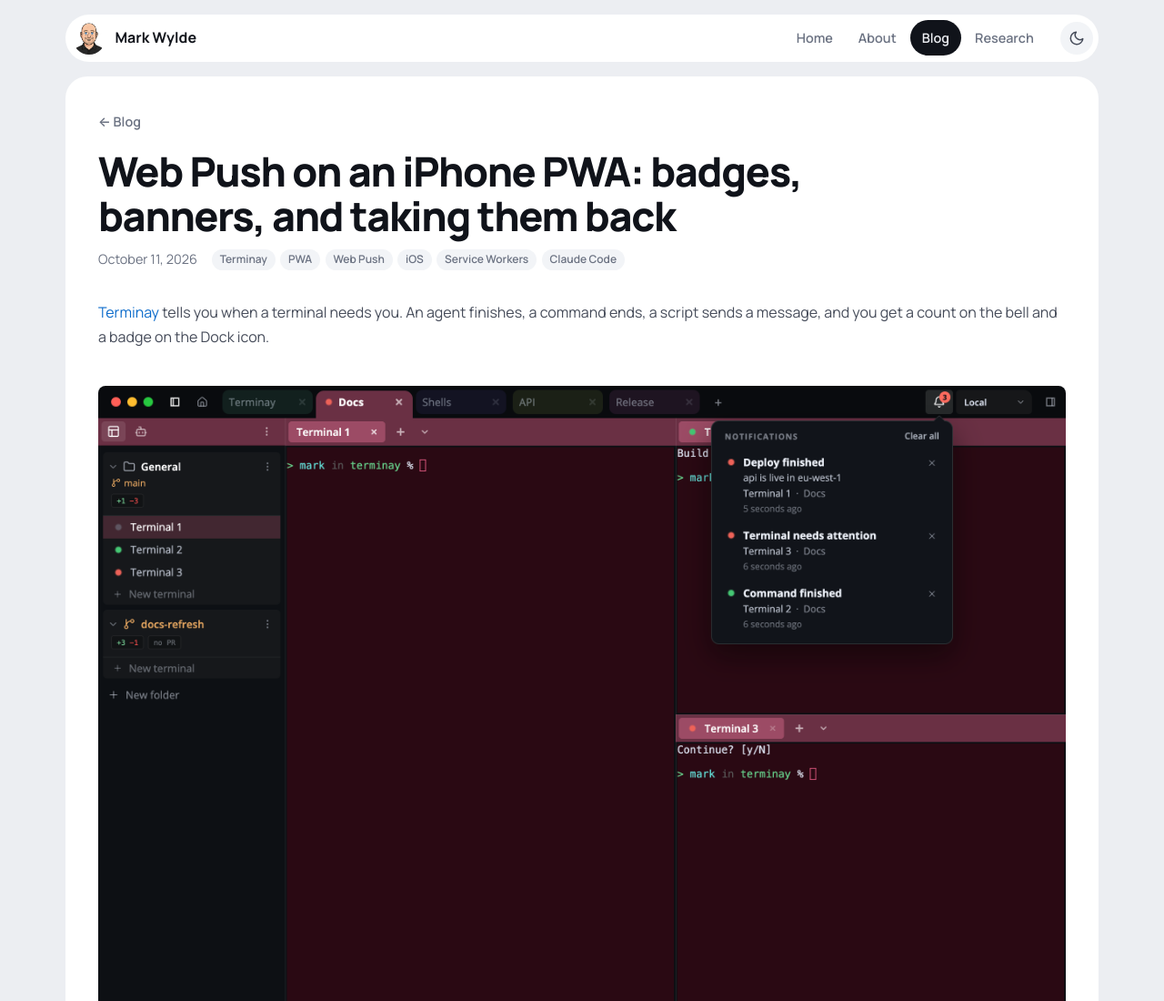
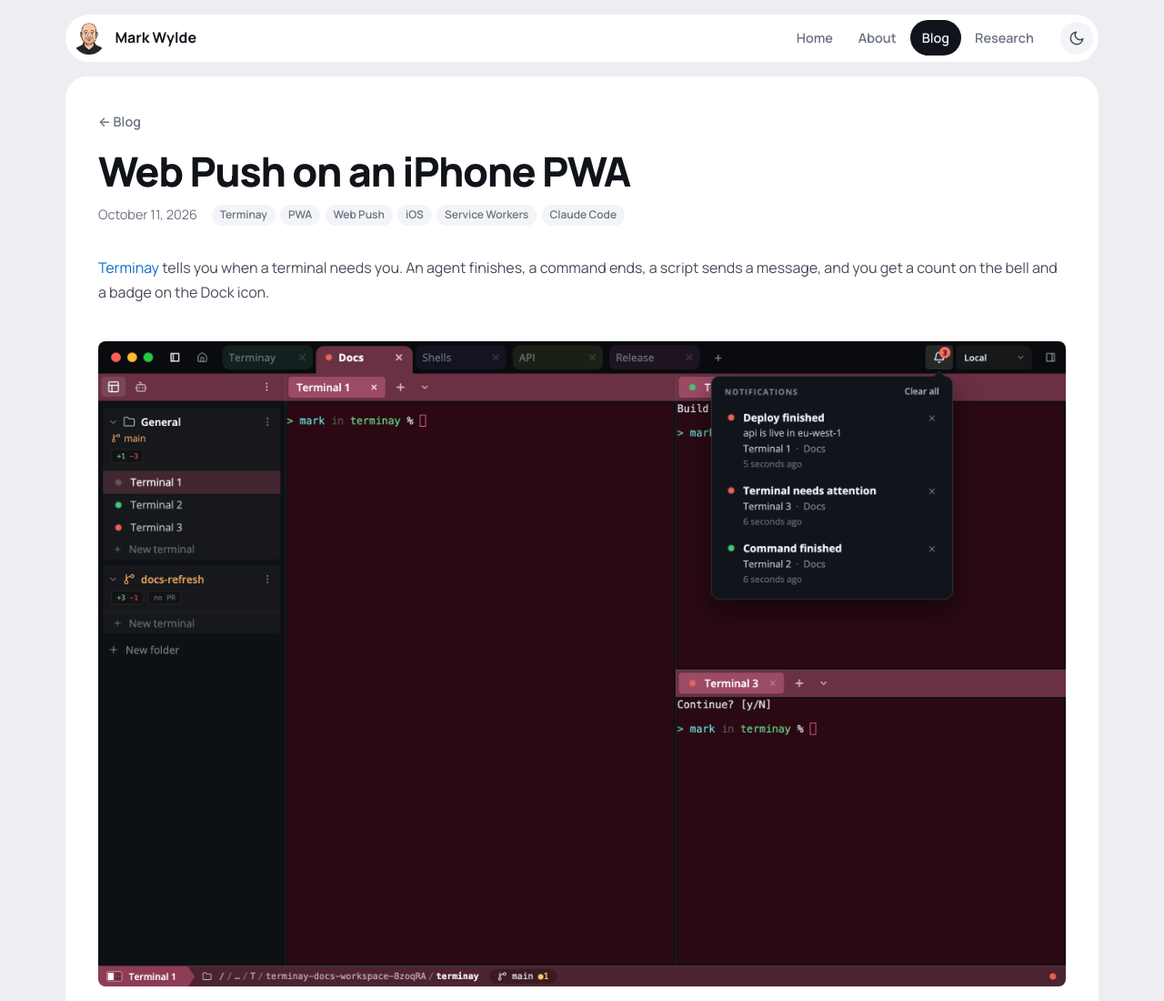
Before and after one commit to markwylde/markwylde.github.io, an Astro site: page /blog/web-push-on-an-iphone-pwa in a window 1280 px wide. Shown: the top 1100 px of the page at 91% size. Built offline with nearby package versions, Linux system fonts and the light colour scheme; Astro itself is replaced by a stand-in of ours; grey boxes are pictures that could not be loaded.

Commit message:
blog: shorten the title

```diff
--- a/src/content/blog/web-push-on-an-iphone-pwa.md
+++ b/src/content/blog/web-push-on-an-iphone-pwa.md
@@ -1,5 +1,5 @@
 ---
-title: "Web Push on an iPhone PWA: badges, banners, and taking them back"
+title: "Web Push on an iPhone PWA"
 date: "2026-10-11"
 tags: ["Terminay", "PWA", "Web Push", "iOS", "Service Workers", "Claude Code"]
 excerpt: "I wanted Terminay's notifications on my phone, and I wanted them to disappear from my phone when I dealt with them on my desktop. Claude Code told me an iPhone couldn't do the second part and built around it. A throwaway test app showed that it can."
```
